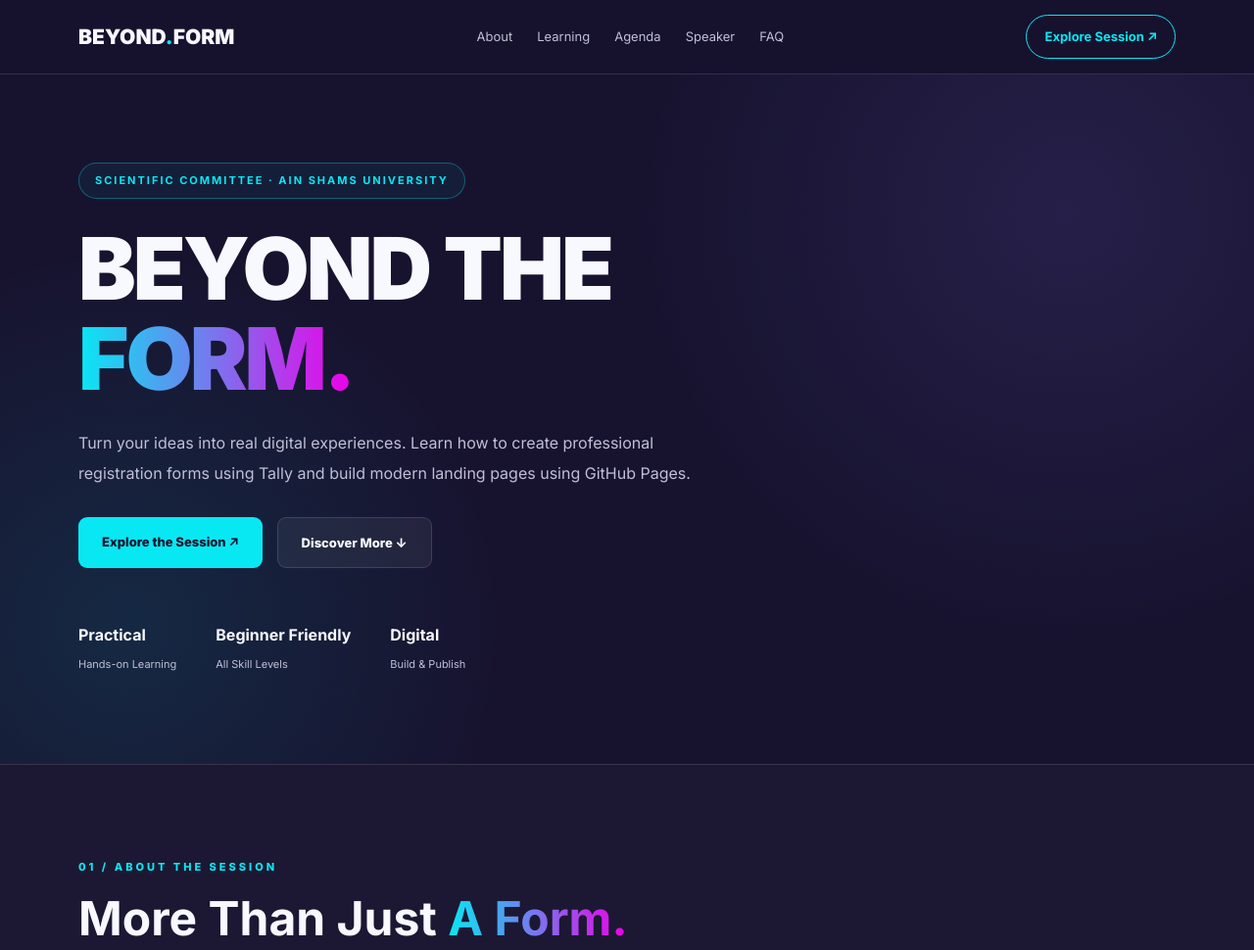
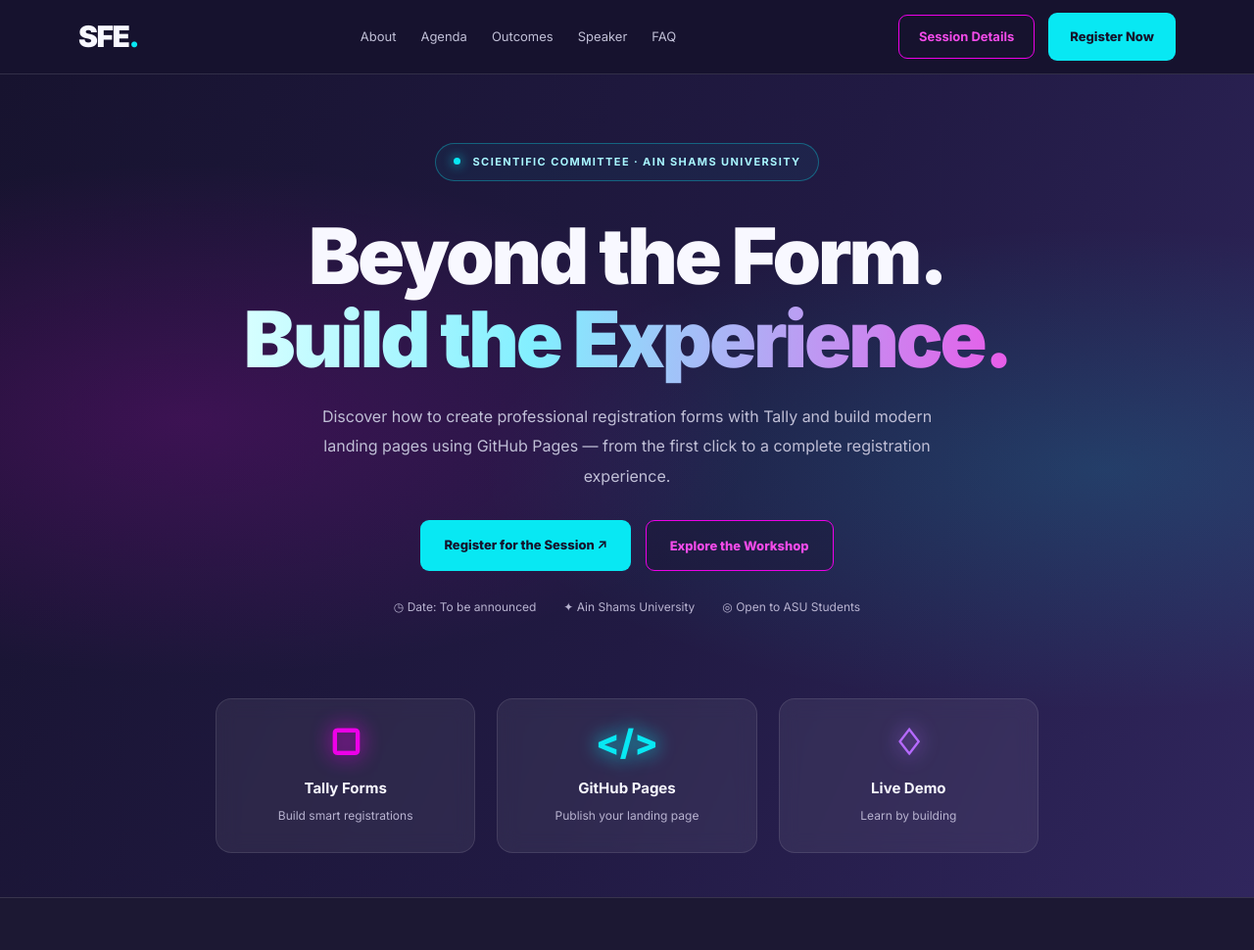
Before and after one commit to ACSAinshams/social-links, a plain HTML site: page index.html in a window 1280 px wide. Shown: the top 970 px of the page at 98% size. Drawn offline with Linux system fonts and the light colour scheme.

Commit message:
Update index.html

```diff
--- a/index.html
+++ b/index.html
@@ -1,11 +1,10 @@
-
 <!DOCTYPE html>
 <html lang="en">
 <head>
 <meta charset="UTF-8">
 <meta name="viewport" content="width=device-width, initial-scale=1.0">
 <meta name="theme-color" content="#17132f">
-<title>Beyond the Form | Ain Shams University</title>
+<title>Beyond the Form | SFE · Ain Shams University</title>
 
 <link rel="preconnect" href="https://fonts.googleapis.com">
 <link href="https://fonts.googleapis.com/css2?family=Inter:wght@400;500;600;700;800;900&display=swap" rel="stylesheet">
@@ -75,8 +74,9 @@
 }
 
 .logo {
-  font-size:21px;
+  font-size:30px;
   font-weight:900;
+  letter-spacing:-1.5px;
 }
 
 .logo span { color:var(--cyan); }
@@ -89,15 +89,6 @@
 }
 
 .nav-links a:hover { color:var(--cyan); }
-
-.nav-cta {
-  padding:10px 18px;
-  border:1px solid var(--cyan);
-  border-radius:30px;
-  color:var(--cyan);
-  font-size:13px;
-  font-weight:700;
-}
 
 /* BUTTONS */
 
@@ -187,6 +178,163 @@
 .stats small {
   color:var(--muted);
   font-size:11px;
+}
+
+/* HERO DESIGN */
+
+.nav { gap:24px; }
+
+.nav-actions {
+  display:flex;
+  align-items:center;
+  gap:14px;
+}
+
+.nav-cta {
+  padding:10px 20px;
+  border:1px solid var(--pink);
+  border-radius:9px;
+  color:#f34be9;
+  font-size:13px;
+  font-weight:700;
+}
+
+.nav-register {
+  display:inline-block;
+  padding:13px 22px;
+  border-radius:9px;
+  color:#15132c;
+  background:var(--cyan);
+  font-size:13px;
+  font-weight:800;
+  transition:.3s;
+}
+
+.nav-register:hover {
+  transform:translateY(-3px);
+  box-shadow:0 8px 25px #08e8f344;
+}
+
+.hero-modern {
+  min-height:calc(100vh - 75px);
+  padding:70px 0 45px;
+  text-align:center;
+  justify-content:center;
+  background:
+    radial-gradient(ellipse at 15% 42%,rgba(237,0,232,.16),transparent 38%),
+    radial-gradient(ellipse at 88% 48%,rgba(8,232,243,.15),transparent 40%),
+    linear-gradient(115deg,#17132f 0%,#211a43 55%,#30265d 100%);
+}
+
+.hero-content { width:min(1120px,90%); }
+
+.hero-modern .eyebrow {
+  margin-bottom:34px;
+  padding:9px 18px;
+  border-color:#08e8f355;
+  color:#a8f6ff;
+  letter-spacing:1.4px;
+}
+
+.eyebrow-dot {
+  display:inline-block;
+  width:7px;
+  height:7px;
+  margin:0 9px 1px 0;
+  border-radius:50%;
+  background:var(--cyan);
+  box-shadow:0 0 12px var(--cyan);
+}
+
+.hero-modern h1 {
+  max-width:1000px;
+  margin:0 auto 20px;
+  font-size:clamp(43px,6.2vw,82px);
+  line-height:1.08;
+  letter-spacing:-3px;
+  font-weight:900;
+}
+
+.hero-modern .gradient {
+  background:linear-gradient(95deg,#d8ffff 0%,#82efff 38%,#e85be9 100%);
+  -webkit-background-clip:text;
+  background-clip:text;
+  color:transparent;
+}
+
+.hero-description {
+  max-width:790px;
+  margin:0 auto;
+  color:#d0cde1;
+  font-size:clamp(15px,1.5vw,20px);
+  line-height:1.75;
+}
+
+.hero-modern .hero-buttons {
+  justify-content:center;
+  margin-top:30px;
+}
+
+.btn-outline-pink {
+  border:1px solid var(--pink);
+  color:#f34be9;
+  background:rgba(23,19,47,.35);
+}
+
+.hero-meta {
+  display:flex;
+  flex-wrap:wrap;
+  justify-content:center;
+  gap:28px;
+  margin-top:27px;
+  color:#b8b3d0;
+  font-size:12px;
+}
+
+.hero-feature-grid {
+  display:grid;
+  grid-template-columns:repeat(3,minmax(0,1fr));
+  gap:22px;
+  width:min(840px,100%);
+  margin:82px auto 0;
+}
+
+.hero-feature-card {
+  min-height:158px;
+  padding:23px 18px;
+  border:1px solid rgba(255,255,255,.10);
+  border-radius:16px;
+  background:rgba(255,255,255,.065);
+  backdrop-filter:blur(10px);
+  transition:.3s;
+}
+
+.hero-feature-card:hover {
+  transform:translateY(-7px);
+  border-color:rgba(8,232,243,.5);
+  background:rgba(255,255,255,.09);
+}
+
+.feature-icon {
+  margin-bottom:12px;
+  font-size:36px;
+  line-height:1.2;
+  font-weight:800;
+  text-shadow:0 0 20px currentColor;
+}
+
+.pink-icon { color:#ed00e8; }
+.cyan-icon { color:#08e8f3; }
+.purple-icon { color:#b66aff; }
+
+.hero-feature-card h3 {
+  margin-bottom:5px;
+  font-size:15px;
+}
+
+.hero-feature-card p {
+  color:#b8b3d0;
+  font-size:12px;
 }
 
 /* SECTIONS */
@@ -529,14 +677,27 @@
 
 @media(max-width:800px) {
   .nav-links { display:none; }
+  .nav-actions { gap:8px; }
+  .nav-cta { display:none; }
   .cards { grid-template-columns:1fr; }
   .speaker-layout { grid-template-columns:1fr; text-align:center; }
   .tags { justify-content:center; }
+  .hero-feature-grid { margin-top:55px; }
 }
 
 @media(max-width:600px) {
   section { padding:70px 0; }
-  .hero { min-height:auto; }
+  .logo { font-size:27px; }
+  .nav-register { padding:10px 13px; font-size:11px; }
+  .hero-modern { min-height:auto; padding:65px 0 55px; }
+  .hero-modern h1 { letter-spacing:-1.8px; }
+  .hero-meta { gap:12px 18px; }
+  .hero-feature-grid {
+    grid-template-columns:1fr;
+    gap:12px;
+    margin-top:45px;
+  }
+  .hero-feature-card { min-height:130px; }
   .learning { grid-template-columns:1fr; }
   .speaker-image-wrap { width:220px;height:220px; }
   .stats { gap:20px; }
@@ -561,17 +722,30 @@
 
 <header>
   <div class="container nav">
-    <a href="#home" class="logo">BEYOND<span>.</span>FORM</a>
+
+    <a href="#home" class="logo">SFE<span>.</span></a>
 
     <nav class="nav-links">
       <a href="#about">About</a>
-      <a href="#learning">Learning</a>
       <a href="#agenda">Agenda</a>
+      <a href="#learning">Outcomes</a>
       <a href="#speaker">Speaker</a>
       <a href="#faq">FAQ</a>
     </nav>
 
-    <a href="#register" class="nav-cta">Explore Session ↗</a>
+    <div class="nav-actions">
+      <a href="#agenda" class="nav-cta">Session Details</a>
+
+      <a
+        href="https://tally.so/dashboard"
+        target="_blank"
+        rel="noopener noreferrer"
+        class="nav-register"
+      >
+        Register Now
+      </a>
+    </div>
+
   </div>
 </header>
 
@@ -579,43 +753,68 @@
 
 <!-- HERO -->
 
-<section class="hero" id="home">
-  <div class="container reveal">
+<section class="hero hero-modern" id="home">
+  <div class="container reveal hero-content">
 
     <div class="eyebrow">
+      <span class="eyebrow-dot"></span>
       SCIENTIFIC COMMITTEE · AIN SHAMS UNIVERSITY
     </div>
 
     <h1>
-      BEYOND THE<br>
-      <span class="gradient">FORM.</span>
+      Beyond the Form.<br>
+      <span class="gradient">Build the Experience.</span>
     </h1>
 
-    <p>
-      Turn your ideas into real digital experiences.
-      Learn how to create professional registration forms
-      using Tally and build modern landing pages using
-      GitHub Pages.
+    <p class="hero-description">
+      Discover how to create professional registration forms with Tally and build modern
+      landing pages using GitHub Pages — from the first click to a complete registration
+      experience.
     </p>
 
     <div class="hero-buttons">
-      <a href="#register" class="btn btn-primary">Explore the Session ↗</a>
-      <a href="#about" class="btn btn-secondary">Discover More ↓</a>
+
+      <a
+        href="https://tally.so/dashboard"
+        target="_blank"
+        rel="noopener noreferrer"
+        class="btn btn-primary"
+      >
+        Register for the Session ↗
+      </a>
+
+      <a href="#about" class="btn btn-outline-pink">
+        Explore the Workshop
+      </a>
+
     </div>
 
-    <div class="stats">
-      <div>
-        <strong>Practical</strong>
-        <small>Hands-on Learning</small>
+    <div class="hero-meta">
+      <span>◷ Date: To be announced</span>
+      <span>✦ Ain Shams University</span>
+      <span>◎ Open to ASU Students</span>
+    </div>
+
+    <div class="hero-feature-grid">
+
+      <div class="hero-feature-card">
+        <div class="feature-icon pink-icon">▢</div>
+        <h3>Tally Forms</h3>
+        <p>Build smart registrations</p>
       </div>
-      <div>
-        <strong>Beginner Friendly</strong>
-        <small>All Skill Levels</small>
+
+      <div class="hero-feature-card">
+        <div class="feature-icon cyan-icon">&lt;/&gt;</div>
+        <h3>GitHub Pages</h3>
+        <p>Publish your landing page</p>
       </div>
-      <div>
-        <strong>Digital</strong>
-        <small>Build & Publish</small>
+
+      <div class="hero-feature-card">
+        <div class="feature-icon purple-icon">♢</div>
+        <h3>Live Demo</h3>
+        <p>Learn by building</p>
       </div>
+
     </div>
 
   </div>
@@ -648,7 +847,14 @@
           Create organized registration forms using Tally,
           customize questions, and collect responses.
         </p>
-        <a href="https://tally.so/" target="_blank">Explore Tally ↗</a>
+
+        <a
+          href="https://tally.so/dashboard"
+          target="_blank"
+          rel="noopener noreferrer"
+        >
+          Explore Tally ↗
+        </a>
       </div>
 
       <div class="card">
@@ -667,7 +873,14 @@
           Upload your HTML files and publish your website
           online using GitHub Pages.
         </p>
-        <a href="https://github.com/" target="_blank">Explore GitHub ↗</a>
+
+        <a
+          href="https://github.com/"
+          target="_blank"
+          rel="noopener noreferrer"
+        >
+          Explore GitHub ↗
+        </a>
       </div>
 
     </div>
@@ -804,7 +1017,8 @@
 
       <div class="speaker-image-wrap">
 
-        <!-- IMAGE FILE: speaker.jpg -->
+        <!-- KEEP YOUR IMAGE NAME: speaker.jpg -->
+
         <img
           src="./speaker.jpg"
           alt="Mo'men Khaled - Session Speaker"
@@ -924,7 +1138,7 @@
       </p>
 
       <a
-        href="https://tally.so/"
+        href="https://tally.so/dashboard"
         target="_blank"
         rel="noopener noreferrer"
         class="btn btn-primary"
@@ -945,15 +1159,31 @@
   <div class="container footer-content">
 
     <div>
-      <a href="#home" class="logo">BEYOND<span>.</span>FORM</a>
+      <a href="#home" class="logo">SFE<span>.</span></a>
       <p>Scientific Committee – Students for Egypt</p>
       <p>Ain Shams University</p>
     </div>
 
     <div class="footer-links">
-      <a href="https://tally.so/" target="_blank">Tally</a>
-      <a href="https://github.com/" target="_blank">GitHub</a>
+
+      <a
+        href="https://tally.so/dashboard"
+        target="_blank"
+        rel="noopener noreferrer"
+      >
+        Tally
+      </a>
+
+      <a
+        href="https://github.com/"
+        target="_blank"
+        rel="noopener noreferrer"
+      >
+        GitHub
+      </a>
+
       <a href="#home">Back to Top ↑</a>
+
     </div>
 
     <p>© 2026 Beyond The Form.</p>
```
